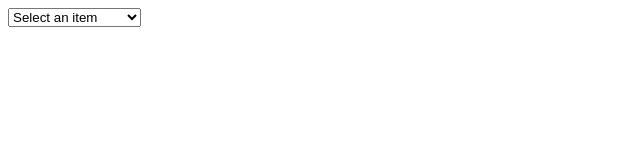
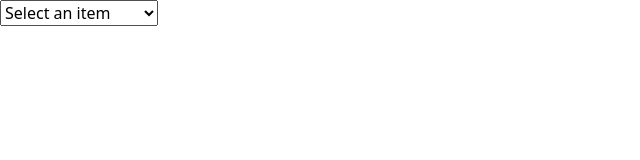
Before and after one commit to phantasiaphillips/FoodMenu-main, a plain HTML site: page index.html in a window 1280 px wide. Shown: the whole page, without its empty margins (0-640 px from the left). Drawn offline with nearby package versions, Linux system fonts and the light colour scheme.

Commit message:
foodmenu start

```diff
--- a/index.html
+++ b/index.html
@@ -5,22 +5,20 @@
   <meta http-equiv="X-UA-Compatible" content="IE=edge">
   <meta name="viewport" content="width=device-width, initial-scale=1.0">
   <title>Food Menu</title>
-  <script src="index.js"></script>
+  <link href="https://cdn.jsdelivr.net/npm/bootstrap@5.2.2/dist/css/bootstrap.min.css" rel="stylesheet"
+  integrity="sha384-Zenh87qX5JnK2Jl0vWa8Ck2rdkQ2Bzep5IDxbcnCeuOxjzrPF/et3URy9Bv1WTRi" crossorigin="anonymous">
 </head>
 
 <body>
-
-<select id="menu">
-  <option value="">Select an item</option>
-  <option id="drink" value="">Cocktails</option>
-  <option id="entree" value="">Small Meals</option>
-  <option id="dessert" value="">Sweets and Treats</option>
+  <select name="Category" id="item">
+    <option value="">Select an item</option>
+    <option>Cocktails</option>
+    <option>Small Meals</option>
+    <option>Sweets and Treats</option>
 </select>
 
-<select id="list" size="3">
-
-
-</select>
+<select name="List" id="list" size="3"></select>
+<script src="scripts/index.js"></script>
 
 </body>
 </html>
```
Also changed, not shown: scripts/index.js (renamed from index.js).
